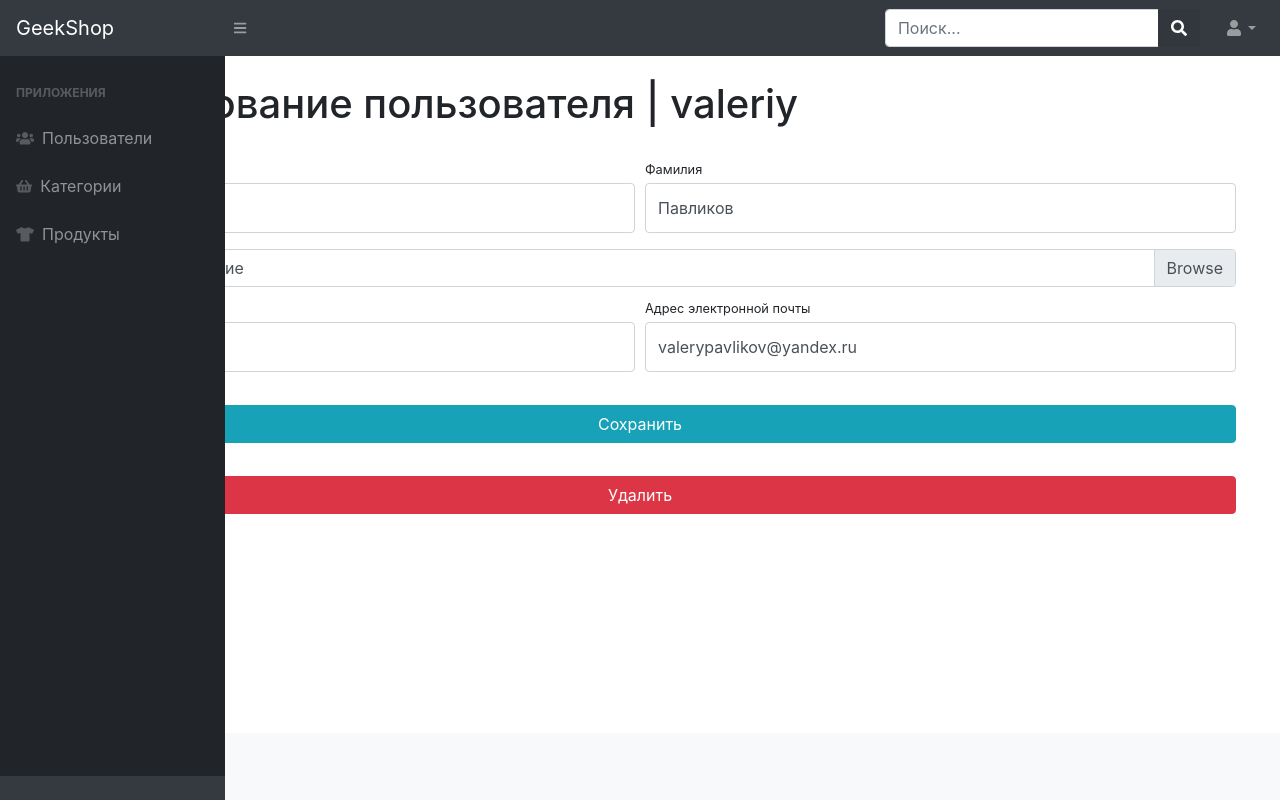
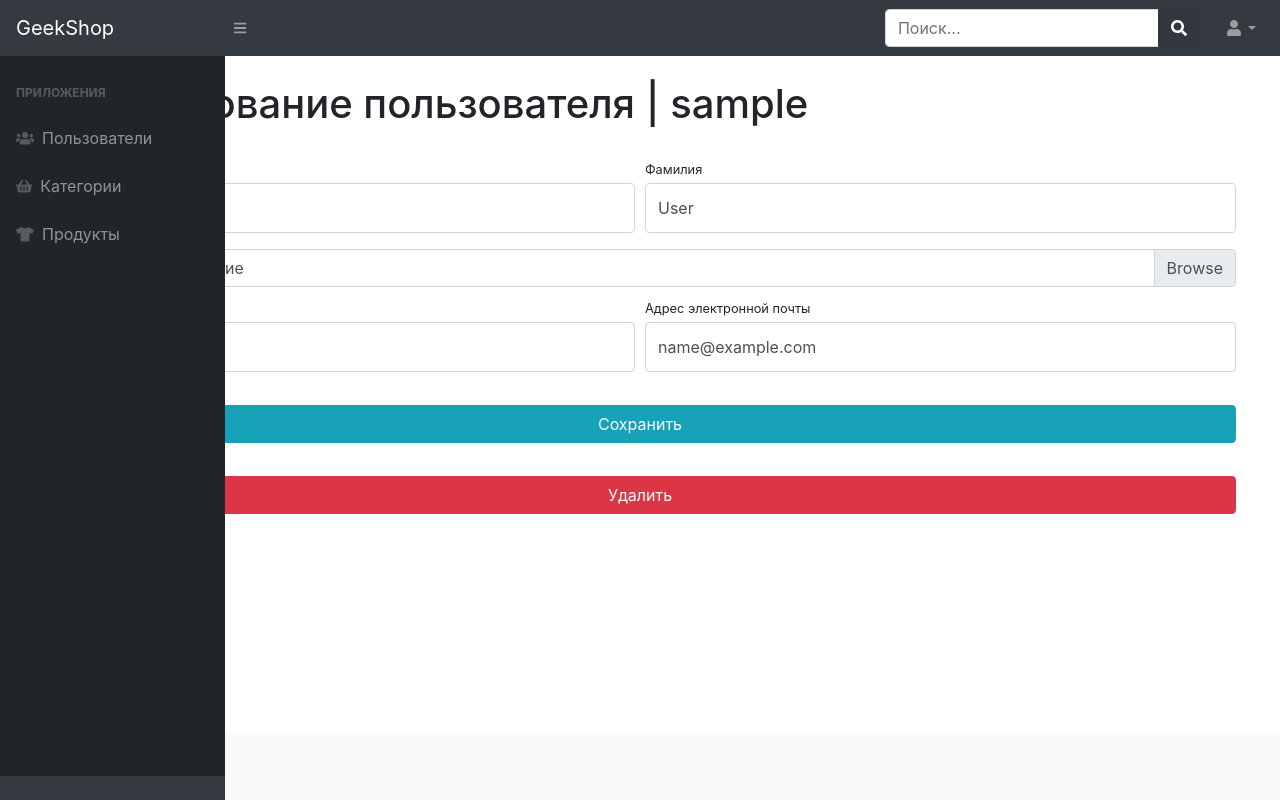
Before and after one commit to MyodsOnline/introduction_to_Jango, a Django app: page /admin-staff/users/update/1/ in a window 1280 px wide. Run offline with Django 3.2, Linux system fonts and the light colour scheme; tables that the repository leaves empty hold one stand-in row (Sample ...); some libraries are stand-ins or nearby versions.

Commit message:
lesson_7. added UPDATE for admin users

```diff
--- /dev/null
+++ b/admins/forms.py
@@ -0,0 +1,18 @@
+from django import forms
+
+from users.forms import UserRegistrationForm, UserProfileForm
+from users.models import User
+
+
+class UserAdminRegisterForm(UserRegistrationForm):
+    class UserAdminRegisterForm(UserRegistrationForm):
+        image = forms.ImageField(widget=forms.FileInput(attrs={'class': 'custom-file-input'}), required=False)
+
+        class Meta:
+            model = User
+            fields = ('username', 'email', 'image', 'first_name', 'last_name', 'password1', 'password2')
+
+
+class UserAdminProfileForm(UserProfileForm):
+    username = forms.CharField(widget=forms.TextInput(attrs={'class': 'form-control py-4', 'readonly': False}))
+    email = forms.CharField(widget=forms.EmailInput(attrs={'class': 'form-control py-4', 'readonly': False}))
--- a/admins/templates/admins/admin-users-read.html
+++ b/admins/templates/admins/admin-users-read.html
@@ -36,7 +36,7 @@
                             {% for user in users %}
                                 <tr>
                                     <td>
-                                        <a href="admin-users-update-delete.html" style="color: dodgerblue">
+                                        <a href="{% url 'admins:admin_users_update' user.id %}" style="color: dodgerblue">
                                             {{ user.username }}
                                         </a>
                                     </td>
--- a/admins/templates/admins/admin-users-update-delete.html
+++ b/admins/templates/admins/admin-users-update-delete.html
@@ -3,44 +3,44 @@
 {% block content %}
     <main>
         <div class="container-fluid">
-            <h1 class="mt-4">Редактирование пользователя | valeriy</h1>
+            <h1 class="mt-4">Редактирование пользователя | {{ selected_user.username }}</h1>
             <div class="card-body">
-                <form action="">
+                <form action="{% url 'admins:admin_users_update' selected_user.id %}" method="post"
+                      enctype="multipart/form-data">
+                    {% csrf_token %}
                     <div class="form-row">
                         <div class="col-lg-6">
                             <div class="form-group">
-                                <label class="small mb-1" for="inputFirstName">Имя</label>
-                                <input class="form-control py-4" id="inputFirstName" type="text" value="Валерий"/>
+                                <label class="small mb-1" for="{{ form.first_name.id_for_label }}">Имя</label>
+                                {{ form.first_name }}
                             </div>
                         </div>
                         <div class="col-lg-6">
                             <div class="form-group">
-                                <label class="small mb-1" for="inputLastName">Фамилия</label>
-                                <input class="form-control py-4" id="inputLastName" type="text" value="Павликов"/>
+                                <label class="small mb-1" for="{{ form.last_name.id_for_label }}">Фамилия</label>
+                                {{ form.last_name }}
                             </div>
                         </div>
                     </div>
                     <div class="form-row mb-2">
                         <div class="col-lg-12">
                             <div class="custom-file">
-                                <input type="file" class="custom-file-input" id="userAvatar" size="50">
-                                <label class="custom-file-label" for="userAvatar">Выберите изображение</label>
+                                {{ form.image }}
+                                <label class="custom-file-label" for="{{ form.image.id_for_label }}">
+                                    Выберите изображение
+                                </label>
                             </div>
                         </div>
                     </div>
                     <div class="form-row">
                         <div class="col-lg-6">
-                            <label class="small mb-1" for="inputUsername">Имя пользователя</label>
-                            <input class="form-control py-4" id="inputUsername" type="text"
-                                   aria-describedby="usernameHelp"
-                                   value="valeriy"/>
+                            <label class="small mb-1" for="{{ form.username.id_for_label }}">Имя пользователя</label>
+                            {{ form.username }}
                         </div>
                         <div class="col-lg-6">
-                            <label class="small mb-1" for="inputEmailAddress">Адрес электронной
+                            <label class="small mb-1" for="{{ form.email.id_for_label }}">Адрес электронной
                                 почты</label>
-                            <input class="form-control py-4" id="inputEmailAddress" type="email"
-                                   aria-describedby="emailHelp"
-                                   value="valerypavlikov@yandex.ru"/>
+                            {{ form.email }}
                         </div>
                     </div>
                     <div class="form-row">
--- a/admins/views.py
+++ b/admins/views.py
@@ -2,7 +2,7 @@ from django.shortcuts import render, HttpResponseRedirect
 from django.urls import reverse
 
 from users.models import User
-from admins.forms import UserAdminRegisterForm
+from admins.forms import UserAdminRegisterForm, UserAdminProfileForm
 
 
 def index(request):
@@ -27,7 +27,20 @@ def admin_users_create(request):
 
 
 def admin_users_update(request, id):
-    return render(request, 'admins/admin-users-update-delete.html')
+    selected_user = User.objects.get(id=id)
+    if request.method == 'POST':
+        form = UserAdminProfileForm(data=request.POST, files=request.FILES, instance=selected_user)
+        if form.is_valid():
+            form.save()
+            return HttpResponseRedirect(reverse('admins:admin_users'))
+    else:
+        form = UserAdminProfileForm(instance=selected_user)
+    context = {
+        'title': 'GeekShop - Admin | Update user',
+        'form': form,
+        'selected_user': selected_user,
+    }
+    return render(request, 'admins/admin-users-update-delete.html', context)
 
 
 def admin_users_delete(request, id):
```
